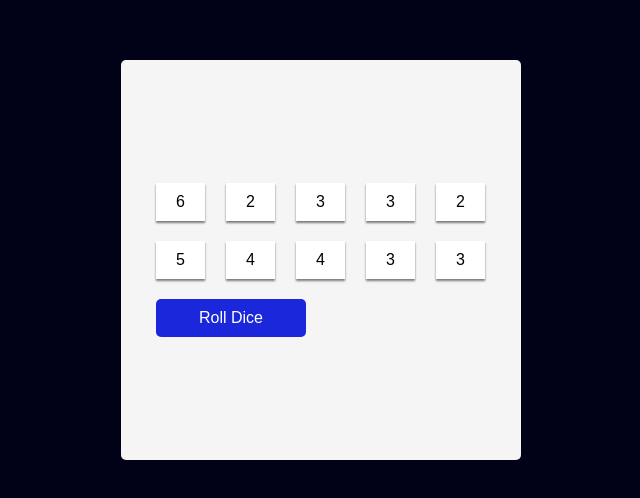
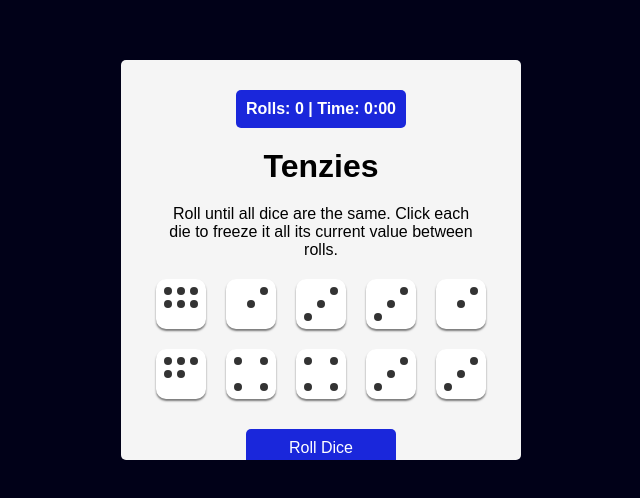
Before and after one commit to Mico1104/Tenzies-game, a React (Vite) app: page / in a window 1280 px wide. Shown: the part 140-638 px from the top of the page, without its empty margins (319-959 px from the left). Built offline with nearby package versions, Linux system fonts and the light colour scheme.

Commit message:
Initial Tenzies game

```diff
--- a/src/App.jsx
+++ b/src/App.jsx
@@ -1,4 +1,4 @@
-import { useState } from 'react';
+import { useState, useRef, useEffect } from 'react';
 import Die from './Die'
 import { nanoid } from 'nanoid'
 import ReactConfetti from 'react-confetti';
@@ -7,9 +7,37 @@ import './index.css'
 
 function App() {
   const [generateDice, setGenerateDice] = useState(() => generateAllNewDice());
+  const [rolls, setRolls] = useState(0);
+  const [time, setTime] = useState(0);
+  const [isRunning, setIsRunning] = useState(false);
 
   const gameWon = generateDice.every(die => die.isHeld) &&
     generateDice.every(die => die.value === generateDice[0].value);
+
+  useEffect(() => {
+    let interval;
+    if (isRunning) {
+      interval = setInterval(() => {
+        setTime((prevTime) => prevTime + 1);
+      }, 1000);
+    }
+    return () => clearInterval(interval);
+  }, [isRunning]);
+
+  useEffect(() => {
+    if (gameWon) {
+      setIsRunning(false);
+      buttonRef.current.focus();
+    }
+  }, [gameWon]);
+
+  const buttonRef = useRef(null);
+
+  // useEffect(() => {
+  //   if (gameWon) {
+  //     buttonRef.current.focus();
+  //   }
+  // }, [gameWon])
 
   function generateAllNewDice() {
     let newArray = [];
@@ -30,19 +58,26 @@ function App() {
   function rollDice() {
     if (gameWon) {
       setGenerateDice(generateAllNewDice);
+      setRolls(0);
+      setTime(0);
+      setIsRunning(false);
     } else {
+      if(!isRunning) setIsRunning(true);
       setGenerateDice(oldDice => oldDice.map(
         die => {
           return die.isHeld ? die : {
             ...die, value: Math.ceil(Math.random() * 6)
           }
         }
-      ))
+      ));
+      setRolls((prev) => prev + 1);
+      }
     }
 
-  }
 
   function hold(id) {
+    if(!gameWon && !isRunning) setIsRunning(true);
+
     setGenerateDice(oldDice => oldDice.map(die => {
       return die.id === id ? {
         ...die, isHeld: !die.isHeld
@@ -55,13 +90,23 @@ function App() {
   })
 
   return (
-    <>
+    <div className='tenzies'>
+      <div className="stats">
+        {/* <p>Rolls: <strong>{rolls}</strong></p>
+        <p>Time: <strong> {time} </strong> seconds</p> */}
+        <p id='time' > Rolls: {rolls} | Time: {Math.floor(time / 60)}:{(time % 60).toString().padStart(2, '0')}</p>
+      </div>
+      <h1 id='title'>Tenzies</h1>
+      <p id='text'>Roll until all dice are the same. Click each die to freeze it all its current value between rolls.</p>
       <main>
         {gameWon ? <ReactConfetti /> : null}
+        <div className="sr-only">
+          {gameWon ? <p>Congratulations you won the game, Press oon the start new game button</p> : null}
+        </div>
         {dice}
-        <button className='roll-button' onClick={rollDice}>{gameWon ? 'New Game' : 'Roll Dice'}</button>
       </main>
-    </>
+      <button className='roll-button' ref={buttonRef} onClick={rollDice} >{gameWon ? 'New Game' : 'Roll Dice'}</button>
+    </div>
   )
 }
 
--- a/src/Die.jsx
+++ b/src/Die.jsx
@@ -1,6 +1,10 @@
 import './index.css'
 
 function Die(props) {
+
+    const pips = Array.from({ length: props.value}, (_, i) => (
+        <span key={i} className='pip' ></span>
+    ))
 
     const styles ={
         backgroundColor: props.isHeld ? "#59E391" : "white",
@@ -8,7 +12,13 @@ function Die(props) {
     return (
         <>
             <div className=".container">
-                <button className="dice-button" style={styles} onClick={props.holdFunction}>{props.value}</button>
+                <button
+                className={`dice-button face-${props.value}` }
+                style={styles}
+                onClick={props.holdFunction}
+                aria-pressed={props.isHeld}
+                aria-label={`Die with value ${props.value}, ${props.isHeld ? 'held' : 'not held' }`}
+            >{pips}</button>
             </div>
         </>
     )
--- a/src/index.css
+++ b/src/index.css
@@ -1,4 +1,6 @@
 * {
+  margin: 0;
+  padding: 0;
   box-sizing: border-box;
 }
 
@@ -14,29 +16,123 @@ body {
   font-family: sans-serif;
 }
 
-div#root{
+div#root {
   height: 100%;
   width: 100%;
   max-height: 400px;
   max-width: 400px;
 }
 
-main {
+.tenzies {
   background-color: #F5F5F5;
   height: 100%;
   border-radius: 5px;
+  display: flex;
+  justify-content: start;
+  align-items: center;
+  flex-direction: column;
+  padding-top: 30px;
+  overflow: scroll;
+  scroll-behavior: smooth;
+  scrollbar-width: thin;
+  padding-bottom: 20px;
+}
+
+#title {
+  text-align: center;
+  margin-bottom: 20px;
+}
+
+#text {
+  margin-bottom: 20px;
+  text-align: center;
+  max-width: 80%;
+}
+
+main {
   display: grid;
   grid-template-columns: repeat(5, 50px);
   justify-content: center;
   align-content: center;
   gap: 20px;
+  margin-bottom: 30px;
 }
 
 .dice-button {
+  display: grid;
+  grid-template-areas:
+  "a . b"
+  "c d e"
+  "f . g";
+  grid-template-columns: repeat(3, 1fr);
+  grid-template-rows: repeat(3, 1fr);
+  width: 50px;
+  height: 50px;
+  border-radius: 10px;
   font-size: 1rem;
-  padding: 10px 20px;
+  padding: 5px;
   border: none;
   box-shadow: 0 2px 2px rgba(0, 0, 0, 0.5);
+}
+
+.pip {
+  display: block;
+  width: 8px;
+  height: 8px;
+  border-radius: 50%;
+  background-color: #333;
+  align-self: center;
+  justify-self: center;
+}
+
+.face-1 .pip{
+  grid-area: d;
+}
+
+.face-2 .pip:nth-child(1) {
+  grid-area: b;
+}
+.face-2 .pip:nth-child(2) {
+  grid-area: d;
+}
+
+.face-3 .pip:nth-child(1) {
+  grid-area: b;
+}
+.face-3 .pip:nth-child(2) {
+  grid-area: d;
+}
+.face-3 .pip:nth-child(3){
+  grid-area: f;
+}
+
+.face-4 .pip:nth-child(1){
+  grid-area: a;
+}
+.face-4 .pip:nth-child(2){
+  grid-area: b;
+}
+.face-4 .pip:nth-child(3){
+  grid-area: f;
+}
+.face-4 .pip:nth-child(4){
+  grid-area: g;
+}
+
+.face-6 {
+  grid-template-areas:
+  "a . b"
+  "c . e"
+  "f . g";
+}
+
+#time {
+  font-weight: 700;
+  background-color: rgb(26, 39, 219);
+  color: white;
+  border-radius: 5px;
+  padding: 10px;
+  margin-bottom: 20px;
 }
 
 .roll-button {
@@ -48,9 +144,22 @@ main {
   background-color: rgb(26, 39, 219);
   color: white;
   border-radius: 5px;
+  margin: 0 auto;
+}
 
-}
 
 .roll-box {
   margin: 0 auto;
 }
+
+.sr-only {
+  position: absolute;
+  width: 1px;
+  height: 1px;
+  padding: 0;
+  margin: -1px;
+  overflow: hidden;
+  clip: rec(0, 0, 0, 0);
+  white-space: nowrap;
+  border: 0;
+}
```
